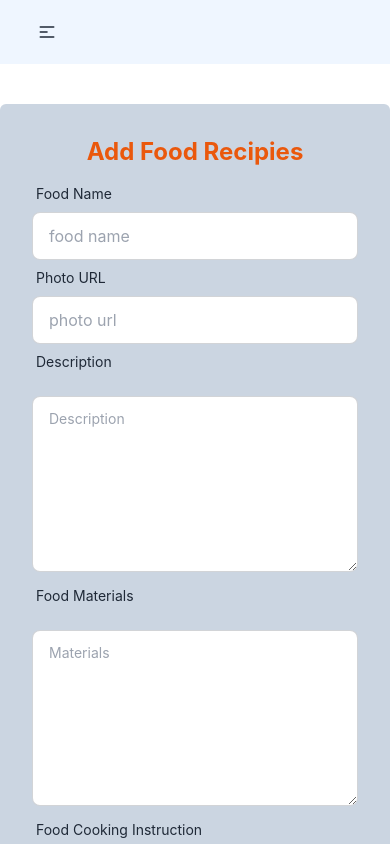
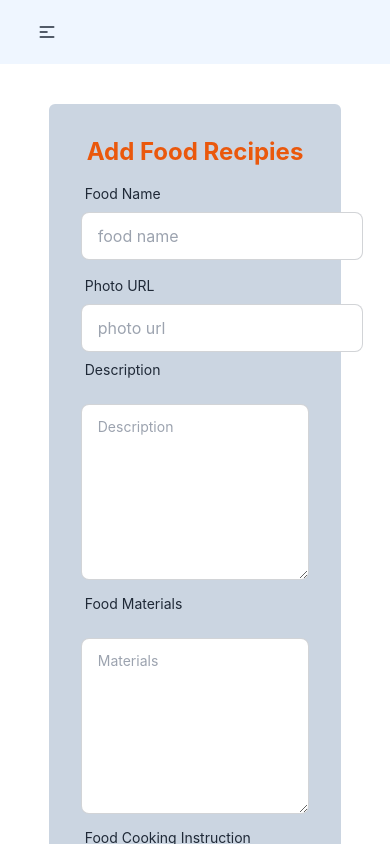
Before and after one commit to dev-alamin1/alishan-kitchen-client, a React (Create React App) app: page /addfood in a window 390 px wide. Shown: the top 844 px of the page. Built offline with nearby package versions, Linux system fonts and the light colour scheme; no server answers.

Commit message:
add food service component updated

```diff
--- a/src/Components/FoodService/Addfood.js
+++ b/src/Components/FoodService/Addfood.js
@@ -32,9 +32,11 @@ const Addfood = () => {
 
   return (
     <div className="">
-      <div className="card-body  md:w-[450px] mx-auto mb-10 bg-slate-300 rounded-md mt-10 hover:shadow-lg ">
+      <div className="card-body  w-3/4 mx-auto mb-10 bg-slate-300 rounded-md mt-10 hover:shadow-lg ">
         <h2 className="text-center text-2xl font-bold text-orange-600">Add Food Recipies</h2>
         <form onSubmit={submitHandler}>
+
+          <div className="grid md:grid-cols-2 gap-2">
 
           <div className="form-control">
             <label className="label">
@@ -50,9 +52,6 @@ const Addfood = () => {
           </div>
 
 
-
-
-
           <div className="form-control">
             <label className="label">
               <span className="label-text ">Photo URL</span>
@@ -65,6 +64,17 @@ const Addfood = () => {
               required
             />
           </div>
+
+
+          </div>
+
+
+
+
+
+
+
+
 
           <div className="form-control">
             <label className="label">
--- a/src/Components/Home/RecipiesCard.js
+++ b/src/Components/Home/RecipiesCard.js
@@ -1,5 +1,6 @@
 import React from 'react';
 import { Link } from 'react-router-dom';
+import { PhotoProvider, PhotoView } from 'react-photo-view';
 
 const RecipiesCard = ({food}) => {
 
@@ -9,8 +10,13 @@ const RecipiesCard = ({food}) => {
     return (
         <div className="card card-compact w-auto bg-base-100 shadow-xl">
         <figure>
-          <img src={photoURL} alt="food-recipies" className="w-full h-72"/>
+          <PhotoProvider>
+                <PhotoView src={photoURL}>
+                    <img src={photoURL} alt="food-recipies" className="w-full h-72" style={{ objectFit: 'cover' }}  />
+                </PhotoView>
+            </PhotoProvider>
         </figure>
+
         <div className="card-body">
           <h2 className="card-title">{foodName}</h2>
           <p>{description.slice(0,100)+'...'}</p>
```
